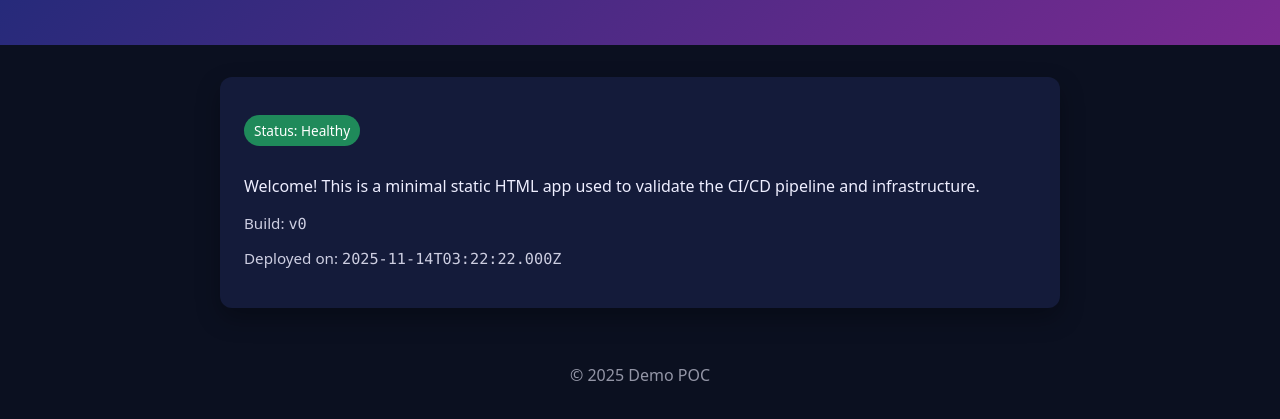
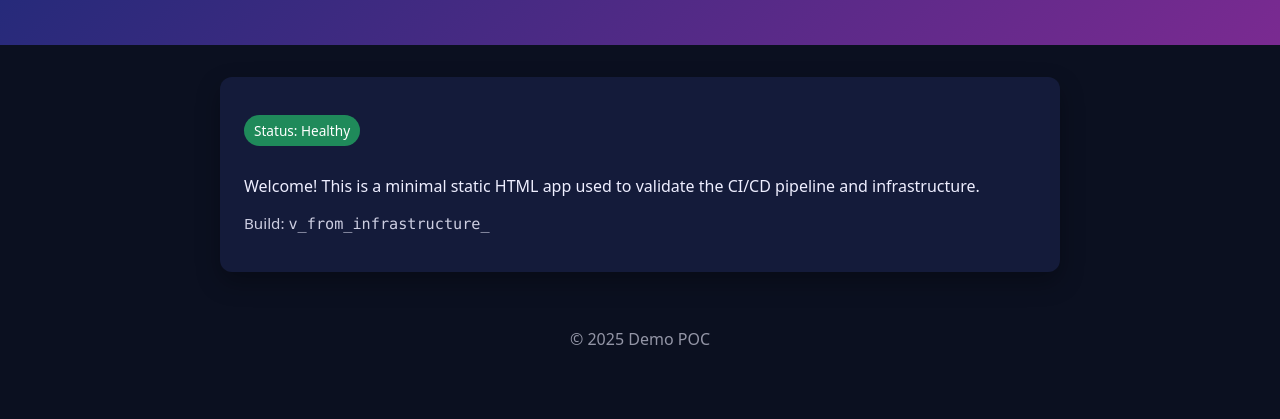
Before and after one commit to lancerkind/webapp-devops-aws, a website: page webapp/index.html in a window 1280 px wide. Shown: the part 129-548 px from the top of the page. Drawn offline with Linux system fonts and the light colour scheme.

Commit message:
changed build version, removed test webapp.zip.

```diff
--- a/webapp/index.html
+++ b/webapp/index.html
@@ -27,8 +27,7 @@
       <p class="ok">Status: Healthy</p>
       <p>Welcome! This is a minimal static HTML app used to validate the CI/CD pipeline and infrastructure.</p>
       <div class="meta">
-        <p>Build: <span class="mono" id="build">v0</span></p>
-        <p>Deployed on: <span class="mono" id="ts"></span></p>
+        <p>Build: <span class="mono" id="build">v_from_infrastructure_</span></p>
       </div>
     </div>
   </main>
@@ -38,7 +37,6 @@
   <script>
     const d = new Date();
     document.getElementById('year').textContent = d.getFullYear();
-    document.getElementById('ts').textContent = d.toISOString();
   </script>
 </body>
 </html>
```
Also changed, not shown: 1 other file.
